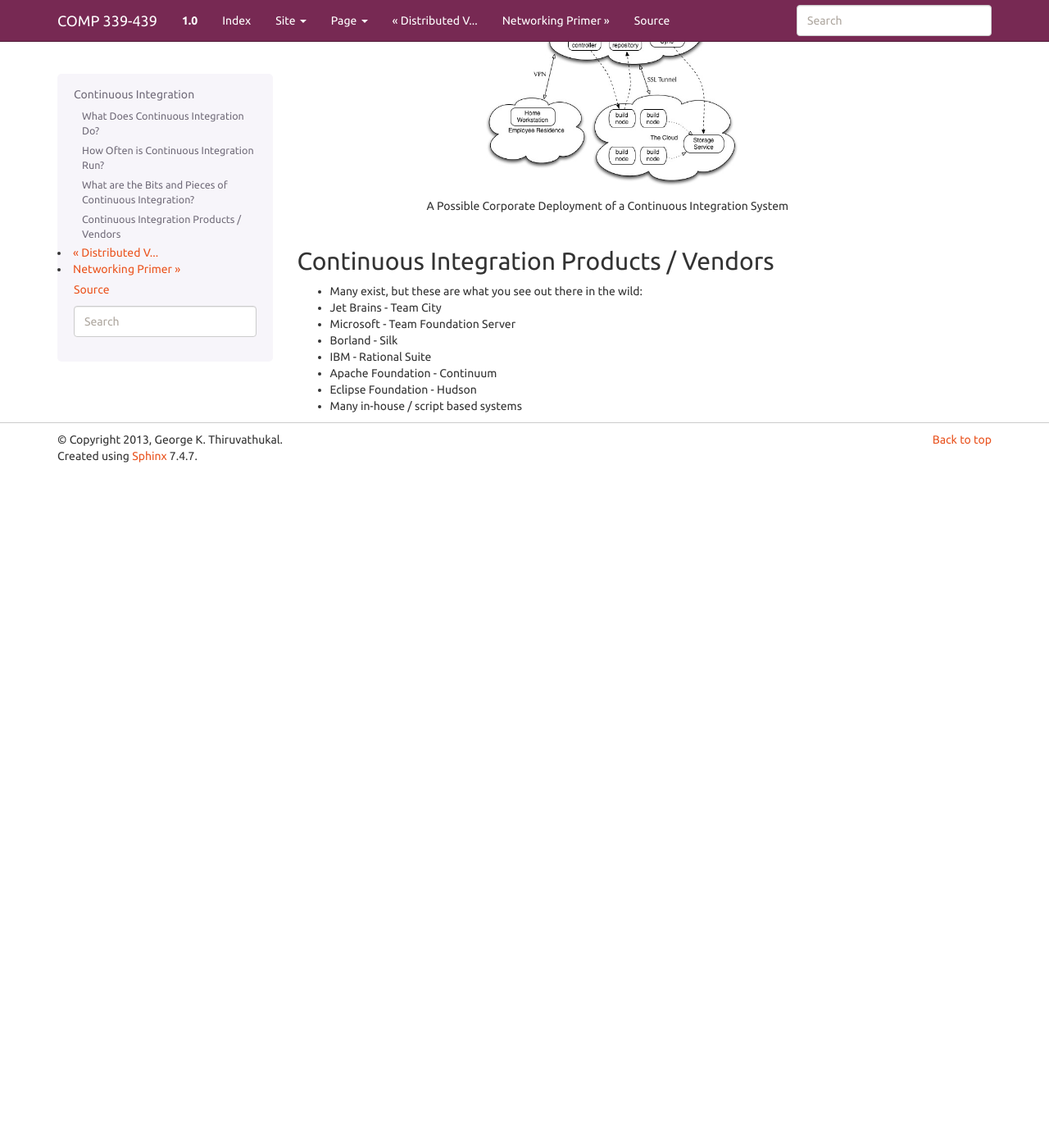
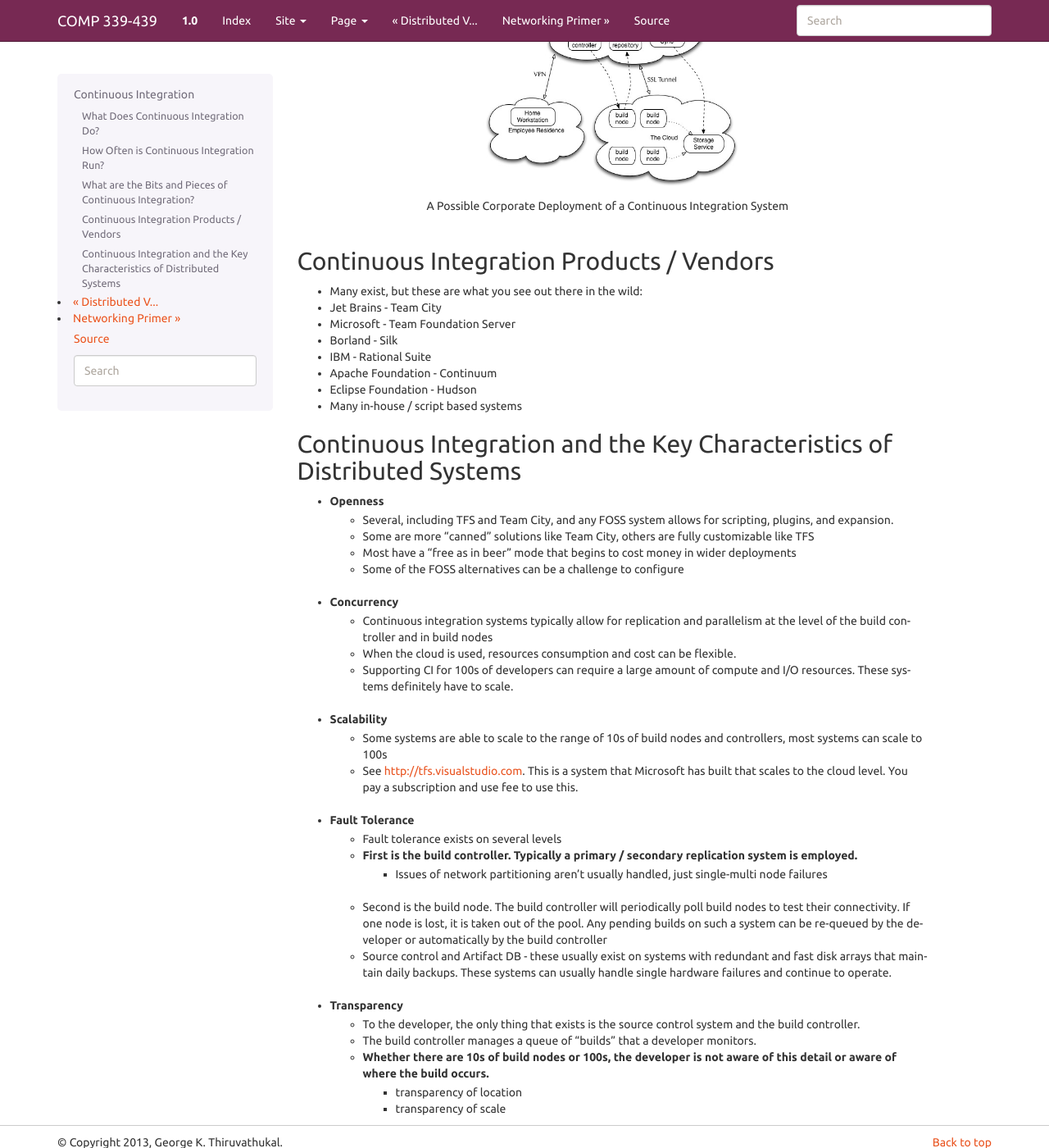
Before and after one commit to LoyolaChicagoBooks/distributedsystems, a Sphinx documentation site: the page built from source/ci.rst, in a window 1280 px wide and 1400 px high, scrolled down 1227 px. Shown: the whole window at 82% size. Built offline with Sphinx 7.4.7, drawn with Linux system fonts in a browser that asks for light colours; before the commit the page ends 1803 px from its top, so only the background shows below that.

Commit message:
more notes

```diff
--- a/source/ci.rst
+++ b/source/ci.rst
@@ -64,3 +64,32 @@
 - Apache Foundation - Continuum
 - Eclipse Foundation - Hudson
 - Many in-house / script based systems
+
+
+Continuous Integration and the Key Characteristics of Distributed Systems
+-------------------------------------------------------------------------
+
+- Openness
+	- Several, including TFS and Team City, and any FOSS system allows for scripting, plugins, and expansion.
+	- Some are more "canned" solutions like Team City, others are fully customizable like TFS
+	- Most have a "free as in beer" mode that begins to cost money in wider deployments
+	- Some of the FOSS alternatives can be a challenge to configure
+- Concurrency
+	- Continuous integration systems typically allow for replication and parallelism at the level of the build controller and in build nodes
+	- When the cloud is used, resources consumption and cost can be flexible.
+	- Supporting CI for 100s of developers can require a large amount of compute and I/O resources. These systems definitely have to scale.
+- Scalability
+	- Some systems are able to scale to the range of 10s of build nodes and controllers, most systems can scale to 100s
+	- See http://tfs.visualstudio.com. This is a system that Microsoft has built that scales to the cloud level. You pay a subscription and use fee to use this.
+- Fault Tolerance
+	- Fault tolerance exists on several levels
+	- First is the build controller. Typically a primary / secondary replication system is employed.
+		- Issues of network partitioning aren't usually handled, just single-multi node failures
+	- Second is the build node. The build controller will periodically poll build nodes to test their connectivity. If one node is lost, it is taken out of the pool. Any pending builds on such a system can be re-queued by the developer or automatically by the build controller
+	- Source control and Artifact DB - these usually exist on systems with redundant and fast disk arrays that maintain daily backups. These systems can usually handle single hardware failures and continue to operate.
+- Transparency
+	- To the developer, the only thing that exists is the source control system and the build controller.
+	- The build controller manages a queue of "builds" that a developer monitors.
+	- Whether there are 10s of build nodes or 100s, the developer is not aware of this detail or aware of where the build occurs.
+		- transparency of location
+		- transparency of scale
```
